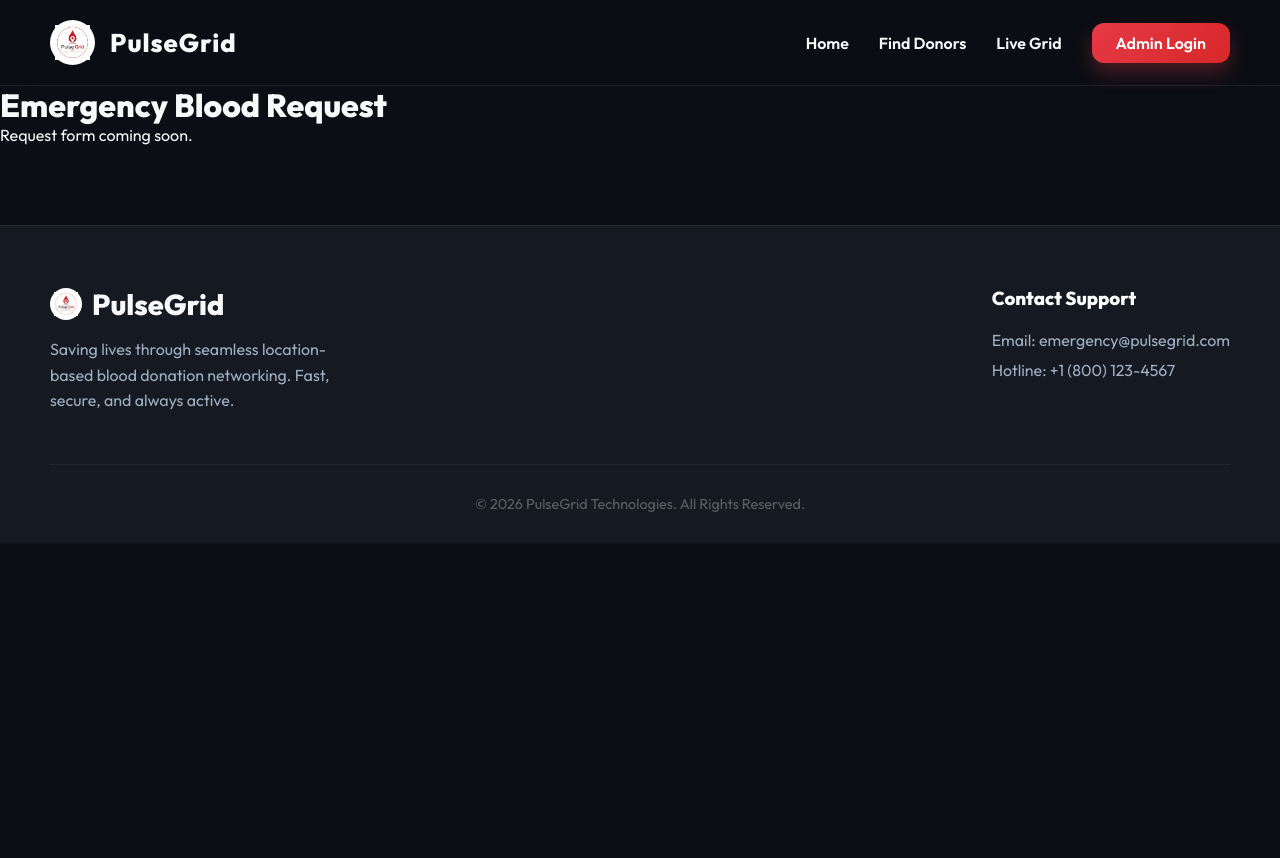
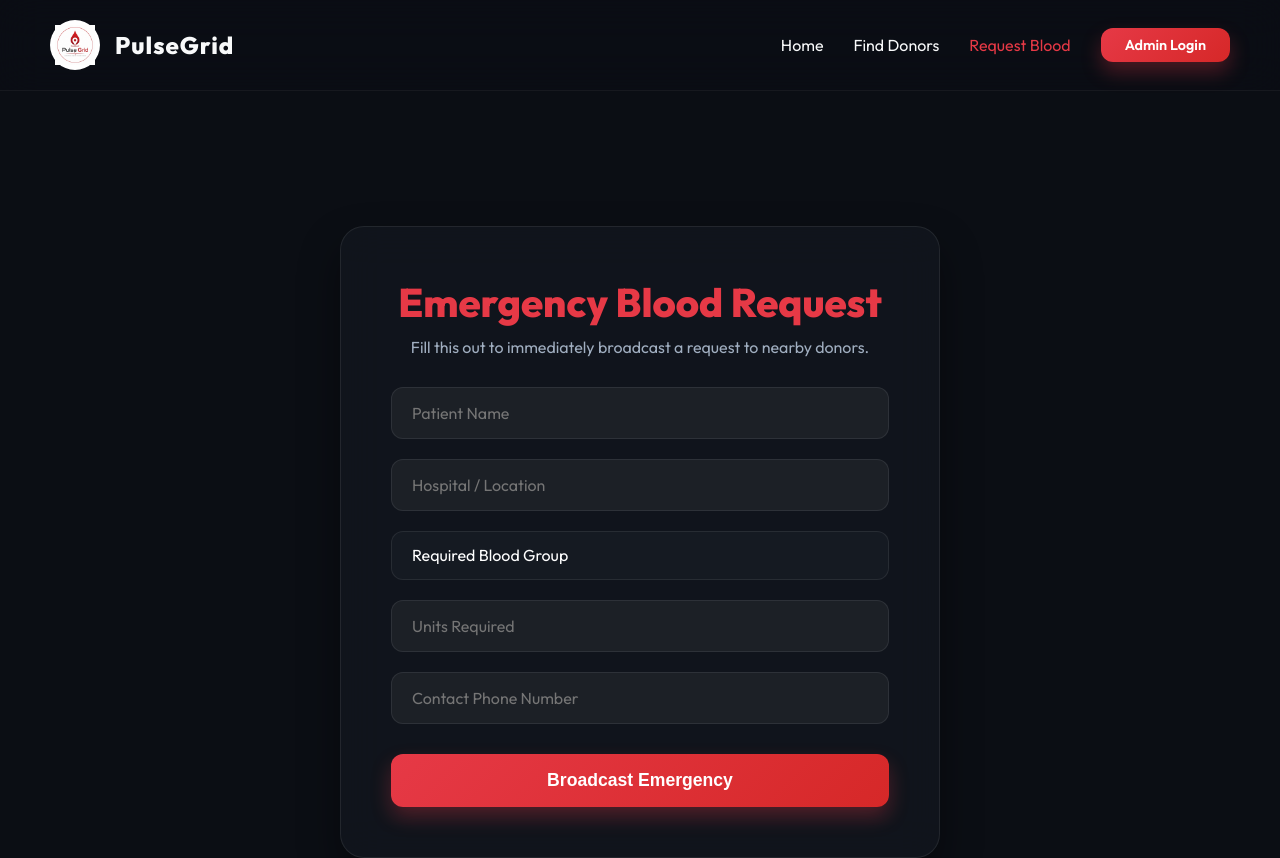
Before and after one commit to Abhinavms1/pulsegrid, a Next.js app: page /request-blood in a window 1280 px wide. Shown: the top 858 px of the page. Before the commit the page ends 800 px from the top, so only its background shows below. Built offline with nearby package versions, Linux system fonts and the light colour scheme.

Commit message:
Implement Phase 6 - Supabase Guide, Animations, Request Blood, Find Donors, and Kerala Data

```diff
--- a/src/app/globals.css
+++ b/src/app/globals.css
@@ -52,7 +52,7 @@ a {
   border: 1px solid var(--glass-highlight);
 }
 
-/* Splash Screen Logo Animation (Blink & Slide) */
+/* Splash Screen Logo Animation (Blink & Combine to Navbar) */
 .splash-screen {
   position: fixed;
   inset: 0;
@@ -61,11 +61,12 @@ a {
   justify-content: center;
   align-items: center;
   z-index: 9999;
-  transition: opacity 1s cubic-bezier(0.77, 0, 0.175, 1);
+  transition: opacity 1s ease-in-out, visibility 1s;
 }
 
 .splash-screen.hidden {
   opacity: 0;
+  visibility: hidden;
   pointer-events: none;
 }
 
@@ -73,8 +74,9 @@ a {
   background: white;
   padding: 20px;
   border-radius: 50%;
-  box-shadow: 0 0 30px rgba(255, 255, 255, 0.1);
-  animation: blink-slide 2.5s cubic-bezier(0.4, 0, 0.2, 1) forwards;
+  box-shadow: 0 0 50px rgba(255, 255, 255, 0.2);
+  /* The animation moves it from center to top-left (approx Navbar position) */
+  animation: blink-combine 3s cubic-bezier(0.87, 0, 0.13, 1) forwards;
 }
 
 .logo-animated {
@@ -83,43 +85,57 @@ a {
   object-fit: contain;
 }
 
-@keyframes blink-slide {
+@keyframes blink-combine {
   0% { opacity: 0; transform: scale(0.8); }
-  20% { opacity: 1; transform: scale(1); }
-  30% { opacity: 0; }
-  40% { opacity: 1; }
-  50% { opacity: 0; }
-  60% { opacity: 1; transform: scale(1) translateX(0); }
-  100% { opacity: 1; transform: scale(0.5) translateX(-500px); }
+  15% { opacity: 1; transform: scale(1); }
+  25% { opacity: 0; }
+  35% { opacity: 1; }
+  45% { opacity: 0; }
+  55% { opacity: 1; transform: scale(1) translate(0, 0); }
+  100% {
+    opacity: 1;
+    /* Move to top left and shrink to navbar logo size */
+    transform: scale(0.3) translate(-140vw, -120vh);
+  }
 }
 
-/* Live Animated Background */
+/* Enhanced Live Animated Background */
 .live-bg {
   position: absolute;
   inset: 0;
   overflow: hidden;
   z-index: 0;
   background: url(/bg.jpg) center/cover no-repeat;
+  animation: pulse-bg 10s infinite alternate ease-in-out;
+}
+
+@keyframes pulse-bg {
+  0% { transform: scale(1); }
+  100% { transform: scale(1.05); }
 }
 
 .live-bg::after {
   content: '';
   position: absolute;
   inset: 0;
-  background-color: rgba(11, 14, 20, 0.85); /* Dark overlay */
+  /* An animated dark red/black gradient overlay */
+  background: linear-gradient(135deg, rgba(11,14,20,0.95) 0%, rgba(20,5,5,0.85) 100%);
 }
 
+/* Red Blood Cell Particles */
 .particle {
   position: absolute;
-  background: rgba(230, 57, 70, 0.1);
-  box-shadow: 0 0 20px rgba(230, 57, 70, 0.2);
+  background: radial-gradient(circle, rgba(230, 57, 70, 0.15) 0%, rgba(230, 57, 70, 0.4) 100%);
+  box-shadow: inset 0 0 20px rgba(0,0,0,0.2), 0 0 20px rgba(230, 57, 70, 0.3);
   border-radius: 50%;
-  animation: float 15s infinite ease-in-out;
+  animation: float 20s infinite ease-in-out;
+  border: 1px solid rgba(230, 57, 70, 0.2);
 }
 
 @keyframes float {
-  0%, 100% { transform: translateY(0) scale(1); }
-  50% { transform: translateY(-100px) scale(1.2); }
+  0% { transform: translateY(0) scale(1) rotate(0deg); opacity: 0.3; }
+  50% { transform: translateY(-150px) scale(1.1) rotate(180deg); opacity: 0.6; }
+  100% { transform: translateY(0) scale(1) rotate(360deg); opacity: 0.3; }
 }
 
 /* Button Drip Effect */
--- a/src/app/layout.js
+++ b/src/app/layout.js
@@ -12,27 +12,27 @@ export default function RootLayout({ children }) {
         <nav style={{
           display: 'flex',
           justifyContent: 'space-between',
+          alignItems: 'center',
           padding: '20px 50px',
-          background: 'rgba(11, 14, 20, 0.8)',
+          background: 'rgba(11, 14, 20, 0.7)',
           backdropFilter: 'blur(20px)',
-          borderBottom: '1px solid var(--glass-border)',
-          position: 'fixed',
-          width: '100%',
+          borderBottom: '1px solid rgba(255, 255, 255, 0.05)',
+          position: 'sticky',
           top: 0,
-          zIndex: 100
+          zIndex: 1000
         }}>
-          <div style={{ display: 'flex', alignItems: 'center', gap: '15px', fontSize: '1.6rem', fontWeight: '800', letterSpacing: '1px' }}>
-            <div style={{ background: 'white', padding: '5px', borderRadius: '50%', display: 'flex' }}>
-              <img src="/logo.jpg" alt="PulseGrid Logo" style={{ width: '35px', height: '35px', objectFit: 'contain' }} />
+          <div style={{ display: 'flex', alignItems: 'center', gap: '15px' }}>
+            <div style={{ background: 'white', borderRadius: '50%', padding: '5px', display: 'flex' }}>
+              <img src="/logo.jpg" alt="PulseGrid Logo" style={{ height: '40px', width: '40px', objectFit: 'contain' }} />
             </div>
-            PulseGrid
+            <span style={{ fontSize: '1.5rem', fontWeight: 'bold', letterSpacing: '1px' }}>PulseGrid</span>
           </div>
-          <ul style={{ display: 'flex', gap: '30px', listStyle: 'none', alignItems: 'center', fontWeight: '600' }}>
-            <li><a href="/" style={{ color: 'var(--text-light)' }}>Home</a></li>
-            <li><a href="/register" style={{ color: 'var(--text-light)' }}>Find Donors</a></li>
-            <li><a href="/blood-banks" style={{ color: 'var(--text-light)' }}>Live Grid</a></li>
-            <li><a href="/login" className="btn-primary" style={{ padding: '10px 24px', fontSize: '1rem' }}>Admin Login</a></li>
-          </ul>
+          <div style={{ display: 'flex', gap: '30px', alignItems: 'center' }}>
+            <a href="/" className="nav-link">Home</a>
+            <a href="/blood-banks" className="nav-link">Find Donors</a>
+            <a href="/request-blood" className="nav-link" style={{ color: 'var(--primary-red)' }}>Request Blood</a>
+            <a href="/admin" className="btn-primary" style={{ padding: '8px 24px', fontSize: '0.9rem' }}>Admin Login</a>
+          </div>
         </nav>
 
         <div style={{ paddingTop: '85px' }}>
--- a/src/app/request-blood/page.js
+++ b/src/app/request-blood/page.js
@@ -1,8 +1,64 @@
+"use client";
+
+import { useState } from 'react';
+
 export default function RequestBlood() {
+  const [loading, setLoading] = useState(false);
+  const [success, setSuccess] = useState(false);
+
+  const handleSubmit = (e) => {
+    e.preventDefault();
+    setLoading(true);
+    // Simulate API Call
+    setTimeout(() => {
+      setLoading(false);
+      setSuccess(true);
+    }, 1500);
+  };
+
+  if (success) {
+    return (
+      <main style={{ minHeight: '80vh', display: 'flex', alignItems: 'center', justifyContent: 'center', padding: '50px' }}>
+        <div className="glass-panel" style={{ width: '100%', maxWidth: '600px', padding: '50px', textAlign: 'center' }}>
+          <div style={{ width: '80px', height: '80px', background: 'rgba(230,57,70,0.1)', borderRadius: '50%', display: 'flex', alignItems: 'center', justifyContent: 'center', margin: '0 auto 20px', fontSize: '2rem', color: 'var(--primary-red)' }}>✓</div>
+          <h1 style={{ fontSize: '2.5rem', marginBottom: '10px', color: 'var(--text-light)' }}>Emergency Broadcast Sent</h1>
+          <p style={{ color: 'var(--text-muted)', marginBottom: '30px' }}>Your request has been pinged to all verified donors and blood banks within a 50km radius. You will be contacted shortly.</p>
+          <a href="/" className="btn-primary" style={{ display: 'inline-block' }}>Return to Map</a>
+        </div>
+      </main>
+    );
+  }
+
   return (
-    <div className="container mx-auto mt-20 p-8 text-center">
-      <h1 className="text-3xl font-bold mb-4 text-red-600">Emergency Blood Request</h1>
-      <p>Request form coming soon.</p>
-    </div>
-  )
+    <main style={{ minHeight: '80vh', display: 'flex', alignItems: 'center', justifyContent: 'center', padding: '50px' }}>
+      <div className="glass-panel" style={{ width: '100%', maxWidth: '600px', padding: '50px' }}>
+        <h1 style={{ fontSize: '2.5rem', marginBottom: '10px', color: 'var(--primary-red)', textAlign: 'center' }}>Emergency Blood Request</h1>
+        <p style={{ color: 'var(--text-muted)', marginBottom: '30px', textAlign: 'center' }}>Fill this out to immediately broadcast a request to nearby donors.</p>
+
+        <form onSubmit={handleSubmit} style={{ display: 'flex', flexDirection: 'column' }}>
+          <input type="text" placeholder="Patient Name" className="input-glass" required />
+          <input type="text" placeholder="Hospital / Location" className="input-glass" required />
+
+          <select className="input-glass" required style={{ appearance: 'none', backgroundColor: 'var(--dark-surface)' }}>
+            <option value="" disabled selected>Required Blood Group</option>
+            <option value="A+">A+</option>
+            <option value="A-">A-</option>
+            <option value="B+">B+</option>
+            <option value="B-">B-</option>
+            <option value="O+">O+</option>
+            <option value="O-">O-</option>
+            <option value="AB+">AB+</option>
+            <option value="AB-">AB-</option>
+          </select>
+
+          <input type="number" placeholder="Units Required" className="input-glass" required min="1" max="10" />
+          <input type="tel" placeholder="Contact Phone Number" className="input-glass" required />
+
+          <button type="submit" className="btn-primary" style={{ marginTop: '10px' }} disabled={loading}>
+            {loading ? <div className="spinner" style={{ width: '20px', height: '20px', borderWidth: '2px' }}></div> : 'Broadcast Emergency'}
+          </button>
+        </form>
+      </div>
+    </main>
+  );
 }
```
Also changed, not shown: src/app/blood-banks/page.js (+41 -5 lines), src/components/Map.js (+6 -4 lines), 1 other file (tests, documents, lock files or other folders).
